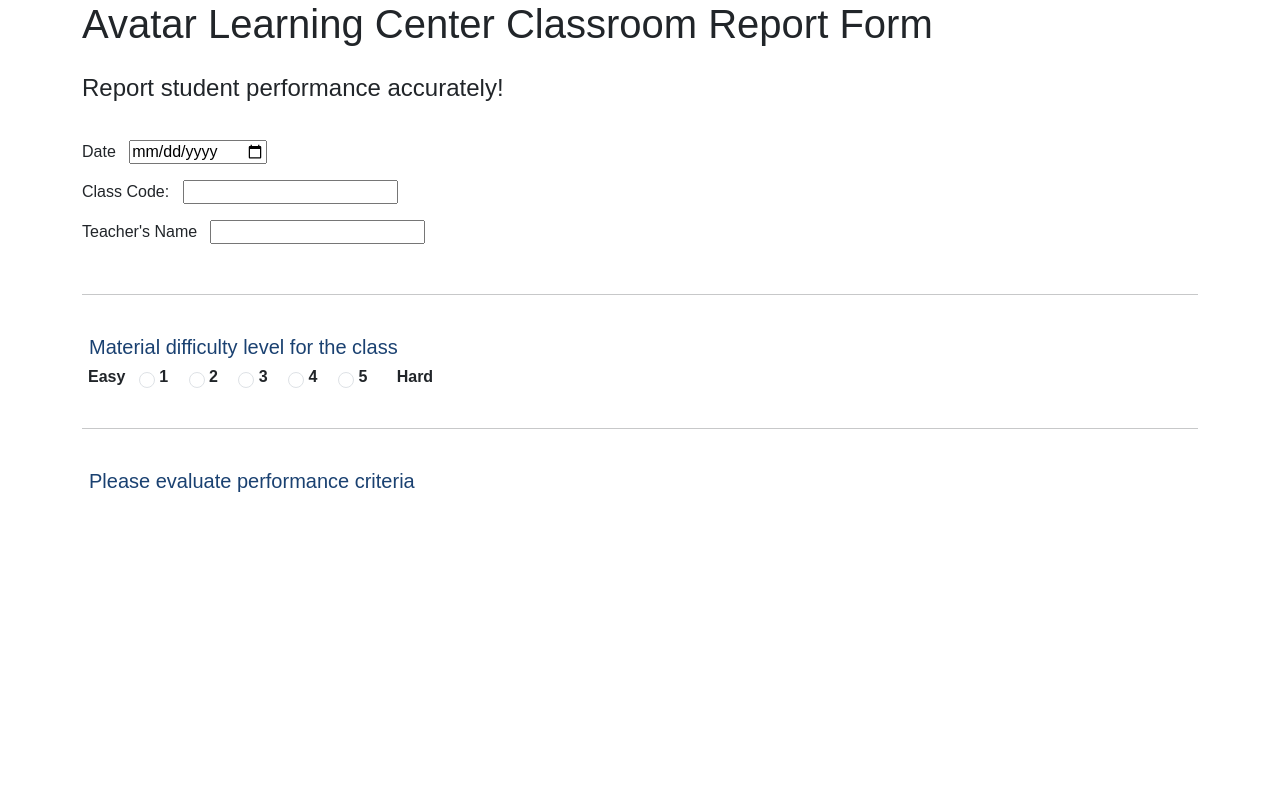
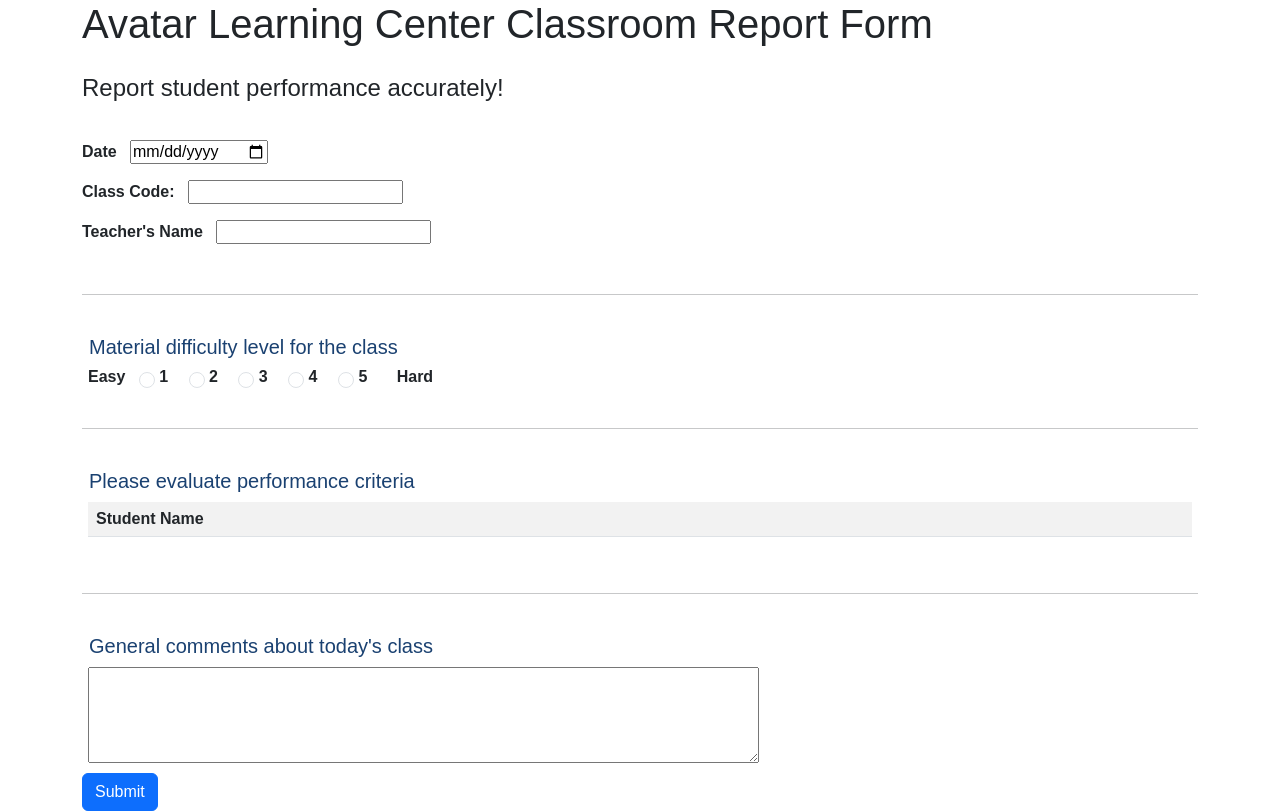
Before and after one commit to blusine/Avatar-Send-Messages-Test, a Flask app: page /classreport in a window 1280 px wide. Shown: the part 108-919 px from the top of the page. Before the commit the page ends 600 px from the top, so only its background shows below. Run offline with Flask 3, Linux system fonts and the light colour scheme; lists and menus that the app fills with data are empty.

Commit message:
completed the design of classreport

```diff
--- a/main.py
+++ b/main.py
@@ -31,25 +31,10 @@ def login():
     if (df is not None) & (not df.empty):
       teachername = df["Teacher"].iloc[0]
       form2 = ReportForm(teachername = teachername, date = dt.today())
-      classroom = request.form.get('classroom')
-      df2 = df["Student Name"]
-      print("df2: ", df2)
-      mycols = ['Attendance', 'Homework', 'Academic Performance', 'Comments?', 'Tardy - Send SMS']
-      #df2 = df2.reindex(df2.columns.tolist() + mycols,axis=1)
-      #df2 = df2.reindex(columns = [*df2.columns.tolist(), *mycols], fill_value=1)
-      #df2[['Attendance', 'Homework', 'Tardy - Send SMS']] == 1
-
-      #df2['Attendance'] = '<input type="checkbox" />'
-
-      #df.insert(loc = 0,column = 'PPA',value = '<input type="checkbox" />')
-      #df2['Academic Performance'] == 2
-      #df2['Comments?'] == 3
-      #headings = df2.columns.to_list()
-      #df2 = df2.to_json(orient='records')
-      #return redirect(url_for('classreport'))
-      #df2 = df2.to_html(index=False)
-      #print("df2: ", df2)
-      return render_template('classreport.html', form = form2, data = df2)
+      #classroom = request.form.get('classroom')
+      df2 = list(df["Student Name"])
+      headings = ['Attendance', 'Homework', 'Academic Performance', 'Comments?', 'Tardy - Send SMS']
+      return render_template('classreport.html', form = form2, headings = headings, data = df2)
       #return f'<h1> data </h1> <br><br> <h2> {df} </h2'
     else:
       header_message = "Wrong Input"
--- a/templates/_renderfield.html
+++ b/templates/_renderfield.html
@@ -1,5 +1,5 @@
 {% macro renderfield(field) %}
-{{ field.label }}
+  <b> {{ field.label }} </b>
 &nbsp
 {{ field(**kwargs)|safe }}
 <ul>
--- a/templates/classreport.html
+++ b/templates/classreport.html
@@ -56,9 +56,54 @@
     padding: 6px; input: margin: 0.5rem; ">
         <legend style = "background-color: #fff; color: #1a4171; padding: 1px 1px;font-size:20px">Please evaluate performance criteria</legend>
 
+                <table class="table table-striped table-hover">
+                  <tbody>
+                  <tr>
+                    <th class = table-header >Student Name</th>
+                    {% for heading in headings %}
+                    <th class = table-header> {{ heading }} </th>
+                    {% endfor %}
+                  </tr>
 
+                    {% for row in data %}
+                      <tr class = table-row>
+                        <td class = table-cell> {{ row }} </td>
+                        <td class = table-cell> <input type="checkbox" name="attendance"> </td>
+                        <td class = table-cell> <input type="checkbox" name="homework"> </td>
+                        <td class = table-cell>
+                          <select name="performance" id="performance">
+                            <option> </option>
+                    				<option>Excels</option>
+                    				<option>As expected</option>
+                    				<option>Satisfactory</option>
+                    				<option>Falls behind</option>
+                    			</select>
+                        </td>
+                        <td class = table-cell>
+                          <input name="comment" id="comment">
+                        </td>
+                        <td class = table-cell> <input type="checkbox" name="sms"> </td>
+
+                      {% endfor %}
+                      </tr>
+
+                  </tbody>
+                </table>
 
               </fieldset>
+
+        <br><hr><br>
+
+      <fieldset class = fieldset-auto-width style = "
+    padding: 6px; input: margin: 0.5rem; ">
+        <legend style = "background-color: #fff; color: #1a4171; padding: 1px 1px;font-size:20px">General comments about today's class</legend>
+
+      <div class = text-area>
+				<textarea rows="5" cols="70" name="message" id="message"></textarea>
+			</div>
+      </fieldset>
+
+        <button type="button" class="btn btn-primary">Submit</button>
 
       </form>
 
--- a/templates/login.html
+++ b/templates/login.html
@@ -20,7 +20,7 @@
     			{{ renderfield(form.username) }}
           {{ renderfield(form.password) }}
           {{ renderfield(form.classroom) }}
-          <button>Login</button>
+          <button type="button" class="btn btn-primary">Login</button>
         </fieldset>
           </strong>
       </form>
```
